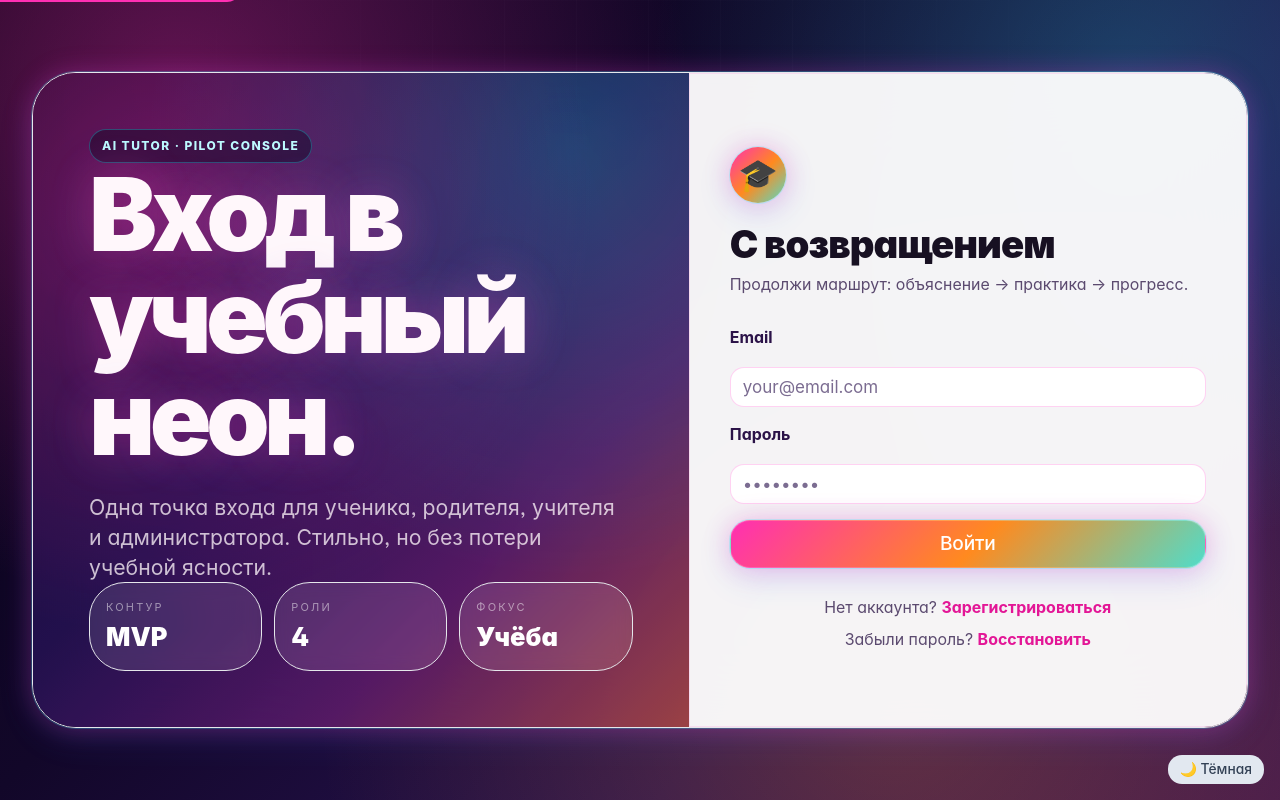
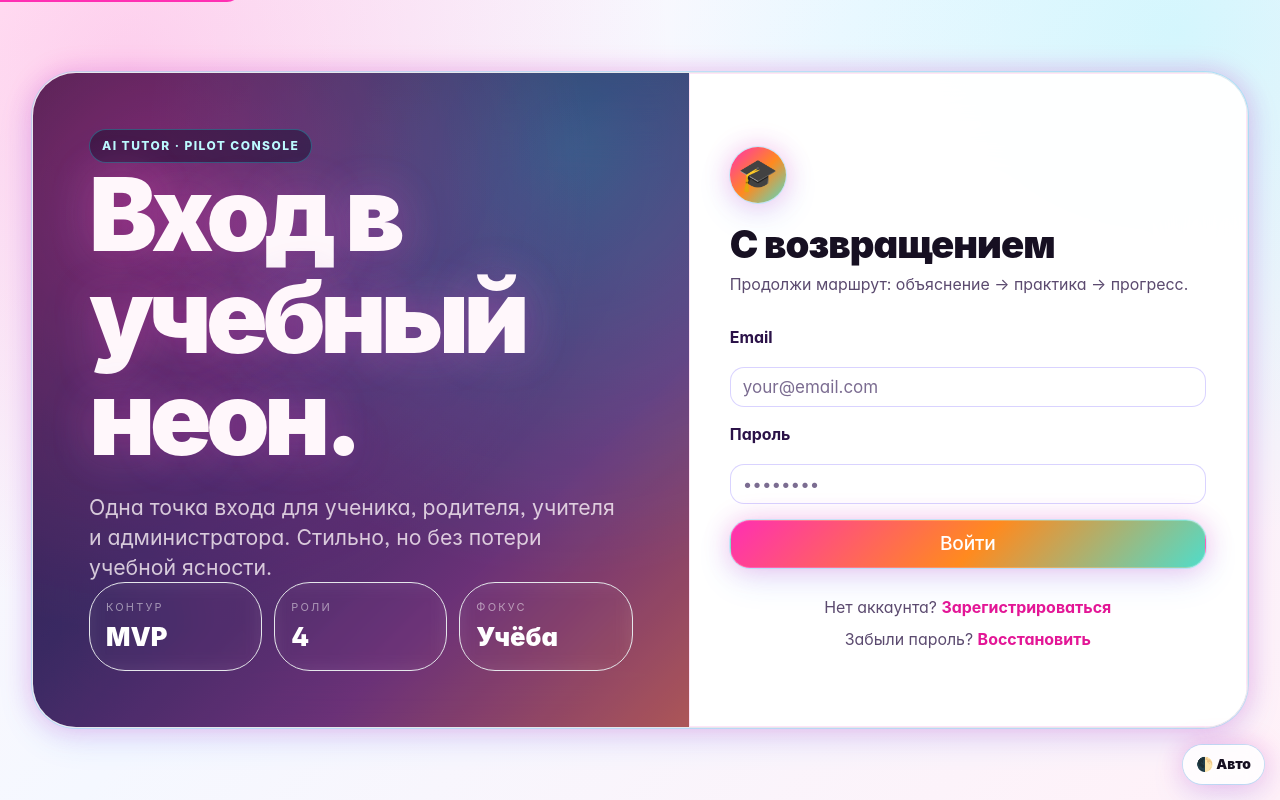
Before and after one commit to Gavroid/ai-tutor, a Next.js app in the folder apps/frontend/: page /login in a window 1280 px wide. Built offline with nearby package versions, Linux system fonts and the light colour scheme; no server answers.

Commit message:
fix: refine wide layout and theme system

```diff
--- a/apps/frontend/app/globals.css
+++ b/apps/frontend/app/globals.css
@@ -603,3 +603,126 @@ html.dark .lesson-readable {
     border-radius: 24px;
   }
 }
+
+
+/* ============================================================ */
+/* 13. Theme v2: real light/dark rendering + wide modern shell */
+/* ============================================================ */
+
+:root {
+  color-scheme: light;
+  --theme-bg-page:
+    radial-gradient(circle at 8% 5%, rgba(255, 47, 179, 0.16), transparent 30rem),
+    radial-gradient(circle at 94% 8%, rgba(25, 246, 255, 0.15), transparent 28rem),
+    linear-gradient(135deg, #fff7fb 0%, #f7fbff 36%, #fff1f7 74%, #fff8ef 100%);
+  --theme-shell-bg:
+    radial-gradient(circle at 10% 8%, rgba(255, 47, 179, 0.20), transparent 32rem),
+    radial-gradient(circle at 92% 4%, rgba(25, 246, 255, 0.16), transparent 30rem),
+    linear-gradient(135deg, #fff7fb 0%, #f5f8ff 42%, #fff1f8 100%);
+  --theme-hero-bg:
+    linear-gradient(135deg, rgba(31, 8, 58, 0.96), rgba(79, 23, 91, 0.92)),
+    radial-gradient(circle at 15% 15%, rgba(255,47,179,0.34), transparent 28rem),
+    radial-gradient(circle at 90% 18%, rgba(25,246,255,0.24), transparent 25rem);
+  --theme-hero-border: rgba(32, 18, 56, 0.12);
+  --theme-title: #fff7fb;
+  --theme-copy: rgba(255,247,251,0.78);
+  --theme-panel-bg: linear-gradient(180deg, rgba(255,255,255,0.74), rgba(255,255,255,0.42));
+  --theme-panel-border: rgba(83, 58, 253, 0.14);
+  --theme-panel-text: #171022;
+  --theme-tile-bg:
+    linear-gradient(180deg, rgba(255,255,255,0.98), rgba(255,247,252,0.92)),
+    radial-gradient(circle at 20% 0%, rgba(255,47,179,0.12), transparent 18rem);
+  --theme-tile-border: rgba(83, 58, 253, 0.12);
+  --theme-readable-bg: rgba(255, 255, 255, 0.97);
+  --theme-input-bg: rgba(255,255,255,0.96);
+  --theme-input-text: #171022;
+  --theme-input-border: rgba(83,58,253,0.22);
+}
+
+html.dark {
+  color-scheme: dark;
+  --theme-bg-page:
+    radial-gradient(circle at 12% 8%, rgba(255, 47, 179, 0.34), transparent 28rem),
+    radial-gradient(circle at 88% 4%, rgba(25, 246, 255, 0.22), transparent 26rem),
+    radial-gradient(circle at 72% 92%, rgba(255, 138, 31, 0.20), transparent 28rem),
+    linear-gradient(135deg, #0b0620 0%, #170a36 42%, #2b1248 72%, #3a164b 100%);
+  --theme-shell-bg:
+    radial-gradient(circle at 14% 12%, rgba(255, 47, 179, 0.36), transparent 30rem),
+    radial-gradient(circle at 88% 10%, rgba(25, 246, 255, 0.22), transparent 28rem),
+    radial-gradient(circle at 70% 88%, rgba(255, 138, 31, 0.24), transparent 34rem),
+    linear-gradient(135deg, #070315 0%, #120729 38%, #27124f 70%, #40174e 100%);
+  --theme-hero-bg:
+    linear-gradient(135deg, rgba(255,255,255,0.15), rgba(255,255,255,0.055)),
+    radial-gradient(circle at 15% 15%, rgba(255,47,179,0.32), transparent 28rem),
+    radial-gradient(circle at 90% 18%, rgba(25,246,255,0.20), transparent 25rem);
+  --theme-hero-border: rgba(255,255,255,0.13);
+  --theme-title: #fff7fb;
+  --theme-copy: rgba(255,247,251,0.76);
+  --theme-panel-bg: linear-gradient(180deg, rgba(255,255,255,0.13), rgba(255,255,255,0.055));
+  --theme-panel-border: rgba(255,255,255,0.13);
+  --theme-panel-text: #fff7fb;
+  --theme-tile-bg:
+    linear-gradient(180deg, rgba(255,255,255,0.94), rgba(255,242,250,0.88)),
+    radial-gradient(circle at 20% 0%, rgba(255,47,179,0.14), transparent 18rem);
+  --theme-tile-border: rgba(255,255,255,0.13);
+  --theme-readable-bg: rgba(255, 255, 255, 0.96);
+  --theme-input-bg: rgba(255,255,255,0.95);
+  --theme-input-text: #171022;
+  --theme-input-border: rgba(255,143,222,0.34);
+}
+
+body { background: var(--theme-bg-page); }
+
+.bg-app { background: var(--theme-shell-bg); }
+
+.premium-shell {
+  background: var(--theme-shell-bg);
+  overflow-x: hidden;
+}
+
+.premium-container {
+  width: min(1720px, calc(100vw - 40px));
+}
+
+.premium-hero {
+  border-color: var(--theme-hero-border);
+  background: var(--theme-hero-bg);
+}
+
+.premium-title { color: var(--theme-title); }
+.premium-copy { color: var(--theme-copy); }
+
+.premium-panel {
+  color: var(--theme-panel-text);
+  border-color: var(--theme-panel-border);
+  background: var(--theme-panel-bg);
+}
+
+.premium-tile {
+  border-color: var(--theme-tile-border);
+  background: var(--theme-tile-bg);
+}
+
+.lesson-readable {
+  background: var(--theme-readable-bg);
+  color: #171022;
+}
+
+input,
+textarea,
+select {
+  color-scheme: light;
+}
+
+.form-surface,
+input:not([type="checkbox"]):not([type="radio"]),
+textarea,
+select {
+  background-color: var(--theme-input-bg);
+  color: var(--theme-input-text);
+  border-color: var(--theme-input-border);
+}
+
+@media (max-width: 640px) {
+  .premium-container { width: min(100% - 16px, 1720px); }
+}
--- a/apps/frontend/app/layout.tsx
+++ b/apps/frontend/app/layout.tsx
@@ -33,10 +33,13 @@ const themeInitScript = `
 (function() {
   try {
     var saved = localStorage.getItem('ai-tutor:theme');
-    var theme = saved || 'light';
-    if (theme === 'dark') {
+    var theme = saved || 'system';
+    var prefersDark = window.matchMedia && window.matchMedia('(prefers-color-scheme: dark)').matches;
+    var resolved = theme === 'system' ? (prefersDark ? 'dark' : 'light') : theme;
+    if (resolved === 'dark') {
       document.documentElement.classList.add('dark');
     }
+    document.documentElement.dataset.theme = theme;
   } catch (e) {
     // localStorage может быть недоступен (приватный режим, sandbox).
     // MVP testing default: stay in readable light mode unless user explicitly toggles.
@@ -50,6 +53,7 @@ export default function RootLayout({
   return (
     <html lang="ru">
       <head>
+        <meta name="color-scheme" content="light dark" />
         {/* Sprint 33: FOUC prevention — выполняется до hydration */}
         <script dangerouslySetInnerHTML={{ __html: themeInitScript }} />
       </head>
--- a/apps/frontend/components/Header.tsx
+++ b/apps/frontend/components/Header.tsx
@@ -35,8 +35,8 @@ export default function Header({ user, backHref, title, backLabel = "Назад"
   }
 
   return (
-    <header className="sticky top-0 z-30 border-b border-brand-300/25 bg-[#120725]/82 text-white shadow-glow backdrop-blur-xl">
-      <div className="mx-auto flex max-w-6xl items-center justify-between px-4 py-3">
+    <header className="sticky top-0 z-30 border-b border-white/15 bg-[color-mix(in_srgb,var(--color-bg)_82%,transparent)] text-white shadow-glow backdrop-blur-xl">
+      <div className="mx-auto flex w-[min(1720px,calc(100vw-24px))] items-center justify-between px-2 py-3 sm:px-4">
         <div className="flex items-center gap-3">
           {backHref && (
             <Link
--- a/apps/frontend/components/ThemeToggle.tsx
+++ b/apps/frontend/components/ThemeToggle.tsx
@@ -2,64 +2,64 @@
 
 import { useEffect, useState } from "react";
 
-/**
- * Sprint 5.3 — переключатель темы (светлая / тёмная).
- * Хранит выбор в localStorage + применяет class="dark" на <html>.
- */
+type Theme = "light" | "dark" | "system";
+
+function systemPrefersDark(): boolean {
+  return typeof window !== "undefined" && window.matchMedia("(prefers-color-scheme: dark)").matches;
+}
+
+function applyTheme(theme: Theme) {
+  if (typeof document === "undefined") return;
+  const resolved = theme === "system" ? (systemPrefersDark() ? "dark" : "light") : theme;
+  document.documentElement.classList.toggle("dark", resolved === "dark");
+  document.documentElement.dataset.theme = theme;
+  try {
+    localStorage.setItem("ai-tutor:theme", theme);
+  } catch {}
+}
+
+/** Premium theme switcher: light / dark / system. */
 export default function ThemeToggle() {
-  const [theme, setTheme] = useState<"light" | "dark">("light");
+  const [theme, setTheme] = useState<Theme>("system");
   const [mounted, setMounted] = useState(false);
 
   useEffect(() => {
     setMounted(true);
-    const saved = (typeof window !== "undefined" && localStorage.getItem("ai-tutor:theme")) as
-      | "light"
-      | "dark"
-      | null;
-    const initial: "light" | "dark" = saved ?? "light";
-    setTheme(initial);
-    applyTheme(initial);
+    const saved = (localStorage.getItem("ai-tutor:theme") as Theme | null) ?? "system";
+    setTheme(saved);
+    applyTheme(saved);
+    const mq = window.matchMedia("(prefers-color-scheme: dark)");
+    const listener = () => {
+      const current = (localStorage.getItem("ai-tutor:theme") as Theme | null) ?? "system";
+      if (current === "system") applyTheme("system");
+    };
+    mq.addEventListener?.("change", listener);
+    return () => mq.removeEventListener?.("change", listener);
   }, []);
 
-  function applyTheme(t: "light" | "dark") {
-    if (typeof document !== "undefined") {
-      document.documentElement.classList.toggle("dark", t === "dark");
-    }
-    try {
-      localStorage.setItem("ai-tutor:theme", t);
-    } catch {
-      // localStorage может быть недоступен (приватный режим).
-    }
+  function nextTheme(): Theme {
+    if (theme === "system") return "dark";
+    if (theme === "dark") return "light";
+    return "system";
   }
 
   function toggle() {
-    const next = theme === "dark" ? "light" : "dark";
+    const next = nextTheme();
     setTheme(next);
     applyTheme(next);
   }
 
-  // До mount избегаем рендера чтобы не было flicker (light->dark jump).
-  if (!mounted) {
-    return (
-      <button
-        type="button"
-        aria-label="Переключить тему"
-        className="rounded-md bg-slate-200 px-3 py-1 text-xs text-slate-500 dark:bg-slate-800 dark:text-slate-500"
-      >
-        …
-      </button>
-    );
-  }
+  const label = theme === "system" ? "🌓 Авто" : theme === "dark" ? "☀️ Светлая" : "🌙 Тёмная";
 
   return (
     <button
       type="button"
-      onClick={toggle}
+      onClick={mounted ? toggle : undefined}
       aria-label="Переключить тему"
       data-testid="theme-toggle"
-      className="rounded-md bg-slate-200 px-3 py-1 text-xs font-medium text-slate-700 hover:bg-slate-300 dark:bg-slate-700 dark:text-slate-200 dark:hover:bg-slate-600"
+      className="rounded-full border border-white/20 bg-white/80 px-3 py-2 text-xs font-black text-[#171022] shadow-glow backdrop-blur hover:bg-white dark:bg-[#181033]/85 dark:text-white"
     >
-      {theme === "dark" ? "☀️ Светлая" : "🌙 Тёмная"}
+      {mounted ? label : "…"}
     </button>
   );
 }
--- a/apps/frontend/components/ui/Button.tsx
+++ b/apps/frontend/components/ui/Button.tsx
@@ -61,10 +61,10 @@ const buttonVariants = cva(
         ].join(" "),
       },
       size: {
-        sm: "h-8 px-3 text-sm rounded",
-        md: "h-10 px-4 text-base rounded-md",
+        sm: "min-h-11 px-3 text-sm rounded-xl",
+        md: "min-h-11 px-4 text-base rounded-2xl",
         lg: "h-12 px-6 text-lg rounded-lg",
-        icon: "h-10 w-10 rounded-md",
+        icon: "h-11 w-11 rounded-2xl",
       },
       fullWidth: {
         true: "w-full",
```
